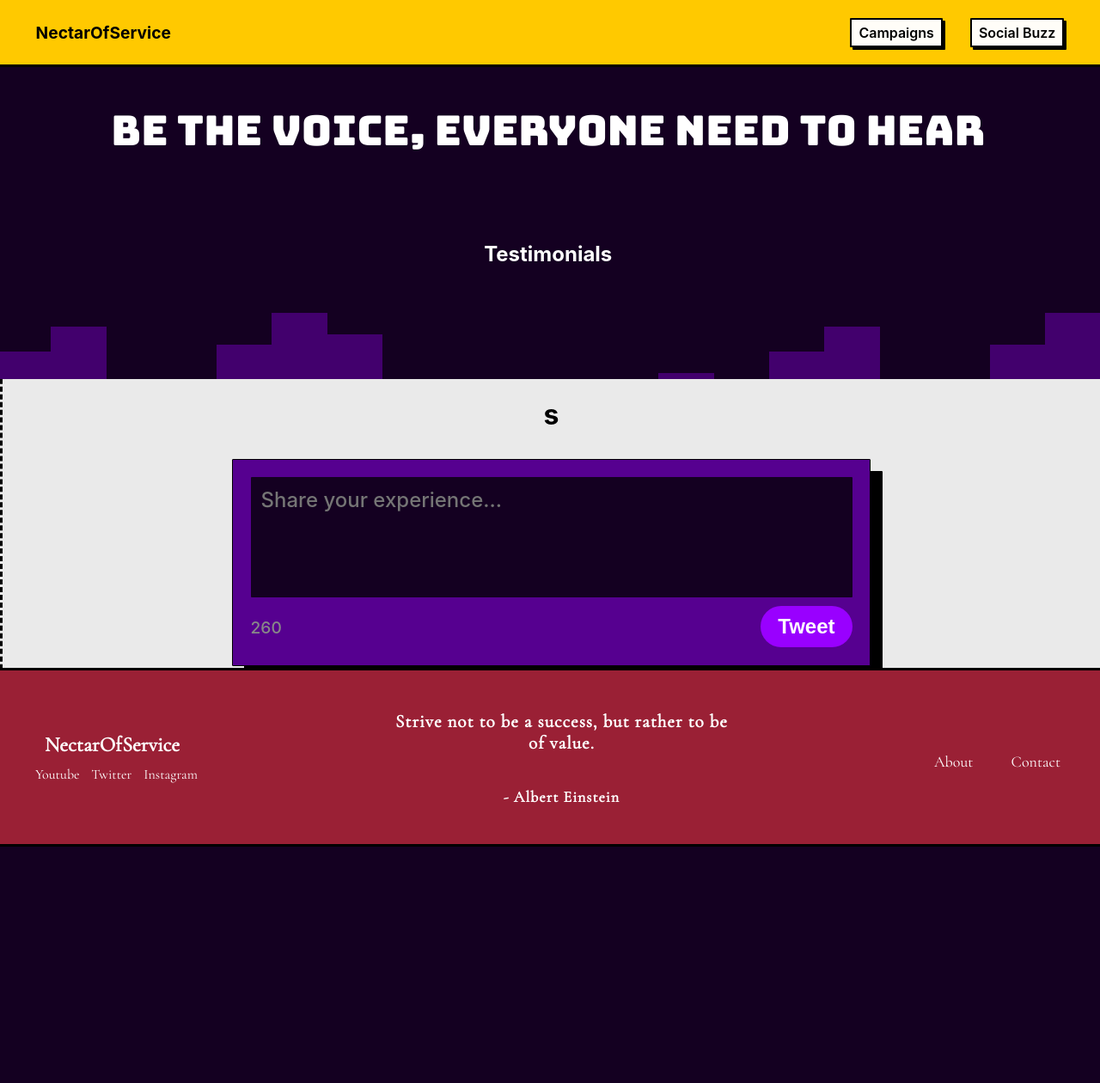
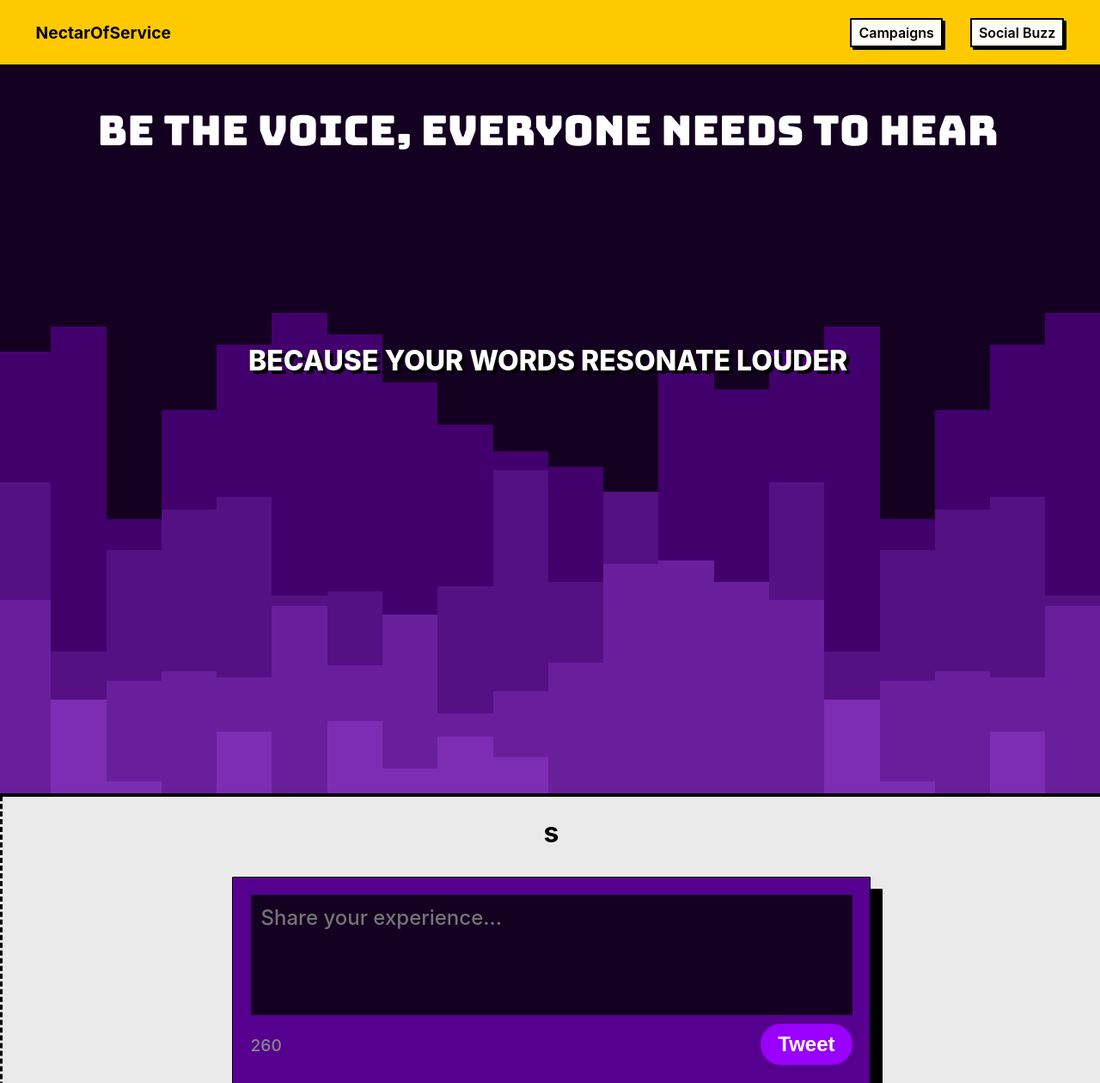
Before and after one commit to Chirag8023/NectarOfService, a PHP site: page /NectarOfService/social_buzz/social_buzz.php in a window 1280 px wide. Shown: the top 1260 px of the page at 86% size. Before the commit the page ends 985 px from the top, so only its background shows below. Run offline with PHP 8.4, Linux system fonts and the light colour scheme; data that the repository does not hold is empty; some libraries are stand-ins or nearby versions; some web fonts are replaced.

Commit message:
the social buzz admin and user page

```diff
--- a/assets/main_style.css
+++ b/assets/main_style.css
@@ -570,8 +570,6 @@ a:hover{
 }
 
 .newsletter {
-
-	border: 1px solid #000;
 	background-image: url('http://localhost/NectarOfService/assets/images/nlbg.svg');
 	text-align: center;
 	align-items:center;
@@ -645,7 +643,7 @@ a:hover{
     grid-template-columns: 1.8fr 1fr; /* Two equal columns */
    margin-bottom: -0.12rem;
     margin-top: 4.9rem;
-	margin-right: -0.53rem;
+	margin-right: -0.5rem;
 
 }
 
--- a/social_buzz/social_buzz.php
+++ b/social_buzz/social_buzz.php
@@ -1,14 +1,25 @@
 <link rel="stylesheet" href="http://localhost/NectarOfService/assets/main_style.css">
+<script async src="https://platform.twitter.com/widgets.js" charset="utf-8"></script>
 <link rel="preload" href="/NectarOfService/assets/fonts/CormorantGaramond-Regular.ttf" as="font" type="font/ttf" crossorigin>
 <link rel="preload" href="/NectarOfService/assets/fonts/Inter-VariableFont_slnt,wght.ttf" as="font" type="font/ttf" crossorigin>
 <title>Social Buzz</title>
 <style>
         #social-buzz-top {
             margin-top:4rem;
-            padding:3.7rem;
+            padding-top:3.7rem;
             margin-left:-1rem;
-            margin-right:-0.53rem;
+            margin-right:-0.5rem;
             background-image: url('http://localhost/NectarOfService/assets/images/blob.svg');
+            min-height: 100vh;
+            border-bottom:4px solid #000;
+        }
+
+        #tweets-container {
+            padding: 0 100px;
+            display: grid;
+            grid-template-columns: repeat(auto-fill, minmax(300px, 1fr));
+            grid-gap: 10px;
+            margin-bottom: 6rem;
         }
 
         #composer-container {
@@ -18,13 +29,13 @@
         }
         #social-buzz-top h1 {
             font-family: 'bungee';
+            text-align: center;
             font-size: 3rem;
             font-weight: 500;
             color: #fff;
             margin-top:0;
-            margin-bottom:5rem;
+            margin-bottom:12rem;
         }
-
 
         #tweet-popup {
             background-color: #560090;
@@ -80,69 +91,18 @@
         #tweet-button:hover {
             background-color: #000;
         }
-
-        .social-buzz-grid-container {
-            padding: 50px;
-            display: grid;
-            grid-template-columns: repeat(auto-fill, minmax(300px, 1fr));
-            grid-gap: 10px;
-            margin-bottom:-3rem;
-        }
-
 </style>
 <body class="body" >
     <?php include '../assets/header.php'; ?>
     <div id="social-buzz-top">
         <div id="composer-container">
-            <h1>BE THE VOICE, EVERYONE NEED TO HEAR</h1>
+            <h1>BE THE VOICE, EVERYONE NEEDS TO HEAR</h1>
 
         </div>
 
-    <h2 style="text-align:center; color:#fff;">Testimonials</h2>
-    <div class="social-buzz-grid-container">
-        <?php
-        // Load JSON data from file
-        $data = json_decode(file_get_contents("tweets.json"), true);
+    <h2 style="text-align:center;text-shadow:4px 4px #000 ;color:#fff;margin-bottom:4rem; font-weight:800; font-size:2rem; ">BECAUSE YOUR WORDS RESONATE LOUDER</h2>
 
-        // Loop through each URL
-        foreach ($data as $id => $url) {
-            // Fetch embedded tweet using Twitter API
-            $tweet_html = get_embedded_tweet($url);
-
-            // Display tweet in grid
-            if ($tweet_html) {
-                echo $tweet_html;
-            }
-        }
-
-        // Function to fetch embedded tweet using Twitter API
-        function get_embedded_tweet($url) {
-            // Extract tweet ID from URL
-            $tweet_id = extract_tweet_id($url);
-
-            if ($tweet_id) {
-                // Twitter API endpoint for embedded tweet
-                $endpoint = "https://publish.twitter.com/oembed?url=$url&hide_thread=true&hide_media=true";
-
-                // Fetch tweet data
-                $response = file_get_contents($endpoint);
-                $tweet_data = json_decode($response, true);
-
-                // Return HTML embed code
-                return $tweet_data['html'];
-            } else {
-                return false;
-            }
-        }
-
-        // Function to extract tweet ID from URL
-        function extract_tweet_id($url) {
-            $parts = explode('/', parse_url($url, PHP_URL_PATH));
-            $tweet_id = end($parts);
-            return $tweet_id;
-        }
-        ?>
-    </div>
+<div id="tweets-container"></div>
     </div>
 
     <h1 style="text-align:center;">s</h1>
--- a/social_buzz/social_buzz_script.js
+++ b/social_buzz/social_buzz_script.js
@@ -26,3 +26,16 @@ document.getElementById('tweet-text').addEventListener('input', updateCharCount)
 
 // Update character count initially
 updateCharCount();
+
+
+document.addEventListener("DOMContentLoaded", function() {
+    fetch('tweets.json')
+        .then(response => response.json())
+        .then(data => {
+            const tweetsContainer = document.getElementById('tweets-container');
+            for (const key in data) {
+                const tweetId = data[key].split('/').pop();
+                tweetsContainer.innerHTML += `<blockquote class="twitter-tweet" data-cards="hidden"><a href="https://twitter.com/user/status/${tweetId}"></a></blockquote>`;
+            }
+        });
+});
--- a/social_buzz/tweets.json
+++ b/social_buzz/tweets.json
@@ -1,8 +1,8 @@
 {
-    "1": "https:\/\/twitter.com\/FrontalForce\/status\/1772619935002354087",
-    "2": "https:\/\/twitter.com\/FrontalForce\/status\/1772619935002354087",
+    "1": "https:\/\/twitter.com\/rahulroushan\/status\/1774510297321222556",
+    "2": "https:\/\/twitter.com\/rahulroushan\/status\/1774510297321222556",
     "3": "https:\/\/twitter.com\/FrontalForce\/status\/1772619935002354087",
     "4": "https:\/\/twitter.com\/FrontalForce\/status\/1772619935002354087",
     "5": "https:\/\/twitter.com\/FrontalForce\/status\/1772619935002354087",
-    "6": "https:\/\/twitter.com\/FrontalForce\/status\/1772619935002354087"
+    "6": "https:\/\/twitter.com\/AskAnshul\/status\/1774354347348066807"
 }
```
Also changed, not shown: admin/pages/admin_social_buzz.php (+50 -21 lines), assets/images/nlbg.svg.
